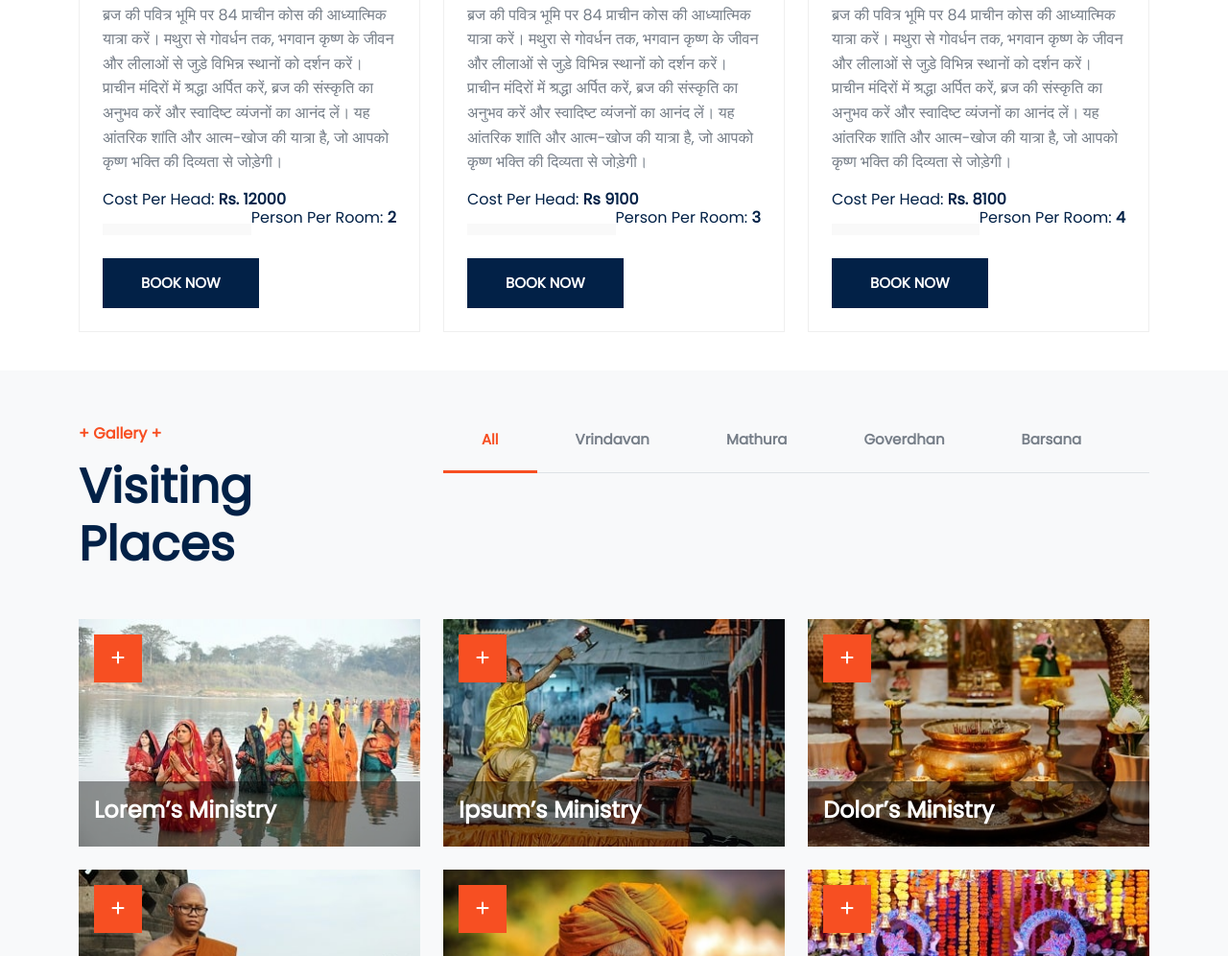
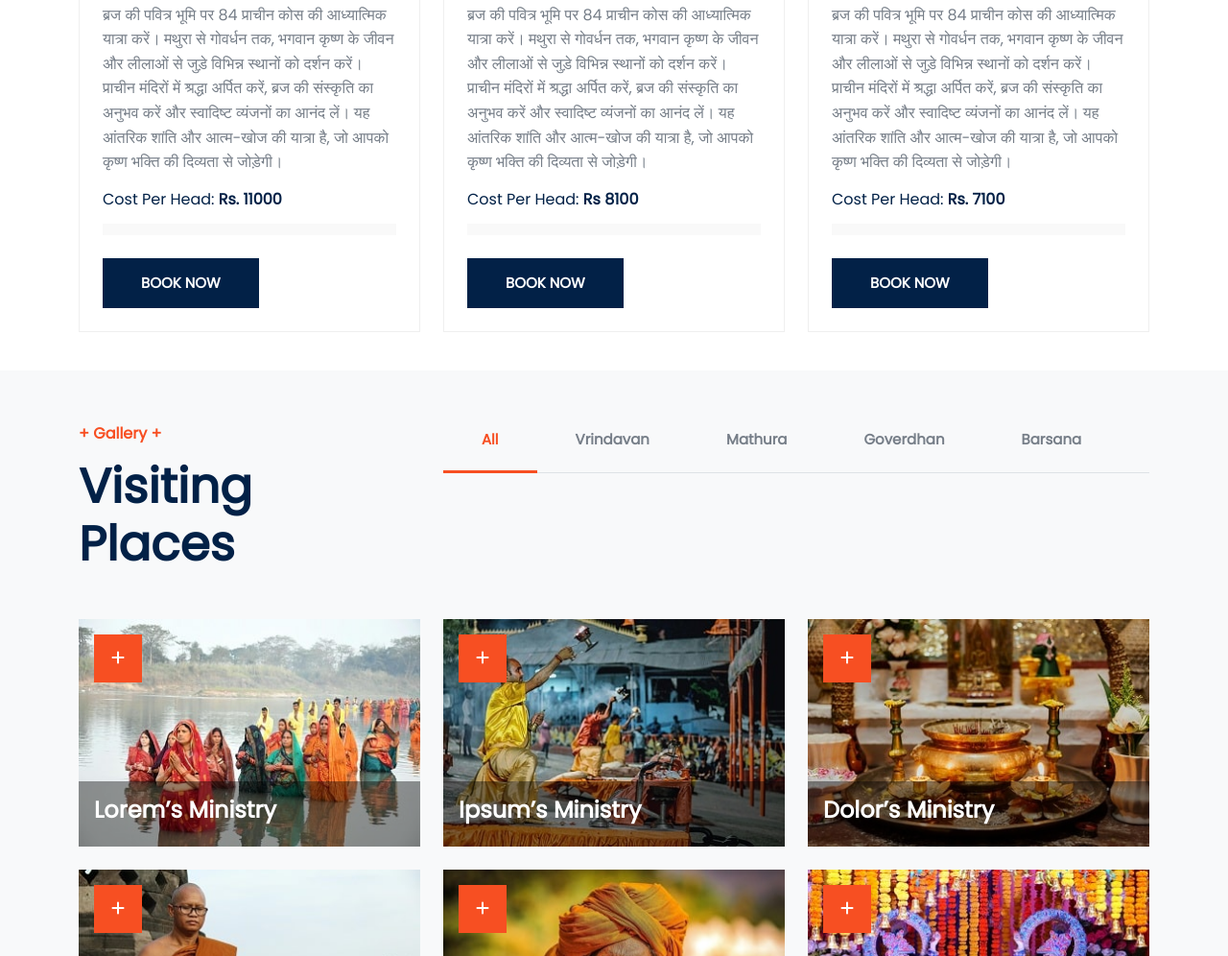
Before and after one commit to immunesh/braj, a plain HTML site: page index.html in a window 1280 px wide. Shown: the part 2628-3624 px from the top of the page at 96% size. Drawn offline with nearby package versions, Linux system fonts and the light colour scheme.

Commit message:
Price Change

```diff
--- a/index.html
+++ b/index.html
@@ -422,7 +422,7 @@
 	   <div class="donate_2li1 p-4 border_1 border-top-0">
 	     <h4><a class="col_blue a_tag" href="#">2 Person Per Room</a></h4>
 		 <p class="mt-3">ब्रज की पवित्र भूमि पर 84 प्राचीन कोस की आध्यात्मिक यात्रा करें। मथुरा से गोवर्धन तक, भगवान कृष्ण के जीवन और लीलाओं से जुड़े विभिन्न स्थानों को दर्शन करें। प्राचीन मंदिरों में श्रद्धा अर्पित करें, ब्रज की संस्कृति का अनुभव करें और स्वादिष्ट व्यंजनों का आनंद लें। यह आंतरिक शांति और आत्म-खोज की यात्रा है, जो आपको कृष्ण भक्ति की दिव्यता से जोड़ेगी।</p>
-		 <h6 class="mb-3">Cost Per Head: <span class="fw-bold">Rs. 12000</span> <span class="float-end">Person Per Room: <span class="fw-bold">2</span></span></h6>
+		 <h6 class="mb-3">Cost Per Head: <span class="fw-bold">Rs. 11000</span></h6>
 		 <div class="progress">
   <!-- <div class="progress-bar" role="progressbar" style="width: 65%;" aria-valuenow="25" aria-valuemin="0" aria-valuemax="100">65%</div> -->
 </div>
@@ -442,7 +442,7 @@
 	   <div class="donate_2li1 p-4 border_1 border-top-0">
 	     <h4><a class="col_blue a_tag" href="#">3 Person Per Room</a></h4>
 		 <p class="mt-3">ब्रज की पवित्र भूमि पर 84 प्राचीन कोस की आध्यात्मिक यात्रा करें। मथुरा से गोवर्धन तक, भगवान कृष्ण के जीवन और लीलाओं से जुड़े विभिन्न स्थानों को दर्शन करें। प्राचीन मंदिरों में श्रद्धा अर्पित करें, ब्रज की संस्कृति का अनुभव करें और स्वादिष्ट व्यंजनों का आनंद लें। यह आंतरिक शांति और आत्म-खोज की यात्रा है, जो आपको कृष्ण भक्ति की दिव्यता से जोड़ेगी।</p>
-		 <h6 class="mb-3">Cost Per Head: <span class="fw-bold">Rs 9100</span> <span class="float-end">Person Per Room: <span class="fw-bold">3</span></span></h6>
+		 <h6 class="mb-3">Cost Per Head: <span class="fw-bold">Rs 8100</span></h6>
 		 <div class="progress">
   <!-- <div class="progress-bar" role="progressbar" style="width: 75%;" aria-valuenow="25" aria-valuemin="0" aria-valuemax="100">75%</div> -->
 </div>
@@ -462,7 +462,7 @@
 	   <div class="donate_2li1 p-4 border_1 border-top-0">
 	     <h4><a class="col_blue a_tag" href="#">4 Person Per Room</a></h4>
 		 <p class="mt-3">ब्रज की पवित्र भूमि पर 84 प्राचीन कोस की आध्यात्मिक यात्रा करें। मथुरा से गोवर्धन तक, भगवान कृष्ण के जीवन और लीलाओं से जुड़े विभिन्न स्थानों को दर्शन करें। प्राचीन मंदिरों में श्रद्धा अर्पित करें, ब्रज की संस्कृति का अनुभव करें और स्वादिष्ट व्यंजनों का आनंद लें। यह आंतरिक शांति और आत्म-खोज की यात्रा है, जो आपको कृष्ण भक्ति की दिव्यता से जोड़ेगी।</p>
-		 <h6 class="mb-3">Cost Per Head: <span class="fw-bold">Rs. 8100</span> <span class="float-end">Person Per Room: <span class="fw-bold">4</span></span></h6>
+		 <h6 class="mb-3">Cost Per Head: <span class="fw-bold">Rs. 7100</span></h6>
 		 <div class="progress">
   <!-- <div class="progress-bar" role="progressbar" style="width: 85%;" aria-valuenow="25" aria-valuemin="0" aria-valuemax="100">85%</div> -->
 </div>
```
